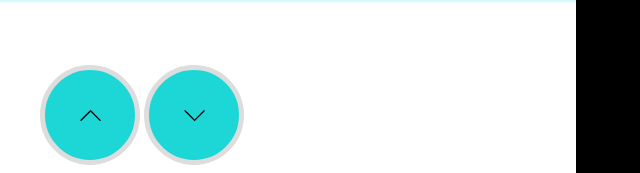
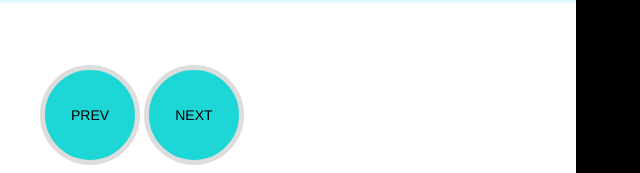
Before and after one commit to HannoPienaar1989/Osiris-s-assessment, a plain HTML site: page index.html in a window 1280 px wide. Shown: the part 627-800 px from the top of the page, 0-640 px from the left. Drawn offline with Linux system fonts and the light colour scheme.

Commit message:
Update index.html

```diff
--- a/index.html
+++ b/index.html
@@ -118,12 +118,8 @@
 
             <!-- navigation down -->
             <nav class="sections__nav">
-                <button class="sections__nav-item sections__nav-item--prev">
-                    <svg class="icon icon--navup"><use xlink:href="#icon-navup"></use></svg>
-                </button>
-                <button class="sections__nav-item sections__nav-item--next">
-                    <svg class="icon icon--navdown"><use xlink:href="#icon-navdown"></use></svg>
-                </button>
+                <button class="sections__nav-item sections__nav-item--prev">PREV</button>
+                <button class="sections__nav-item sections__nav-item--next">NEXT</button>
 
 
             </nav>
```
